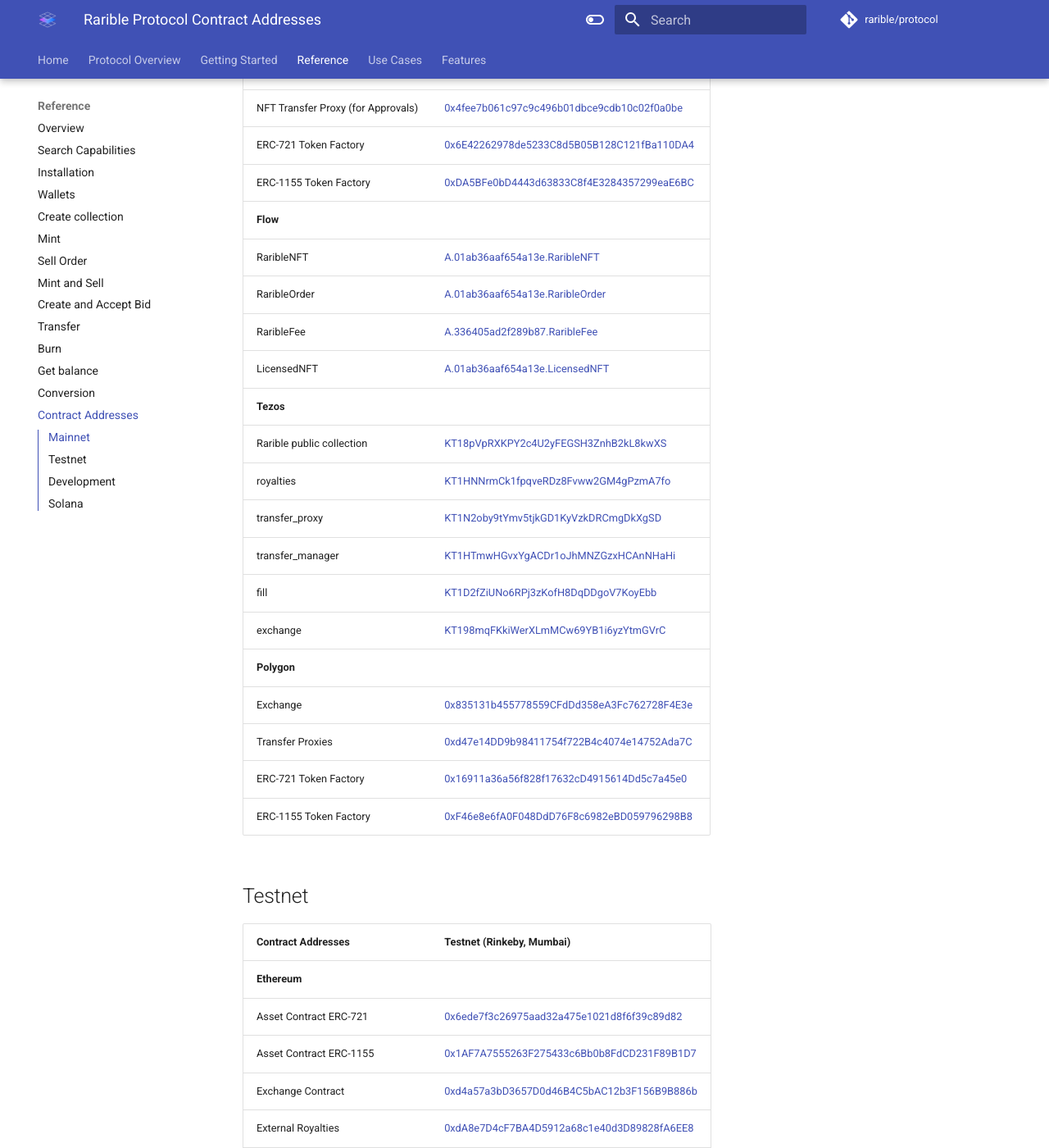
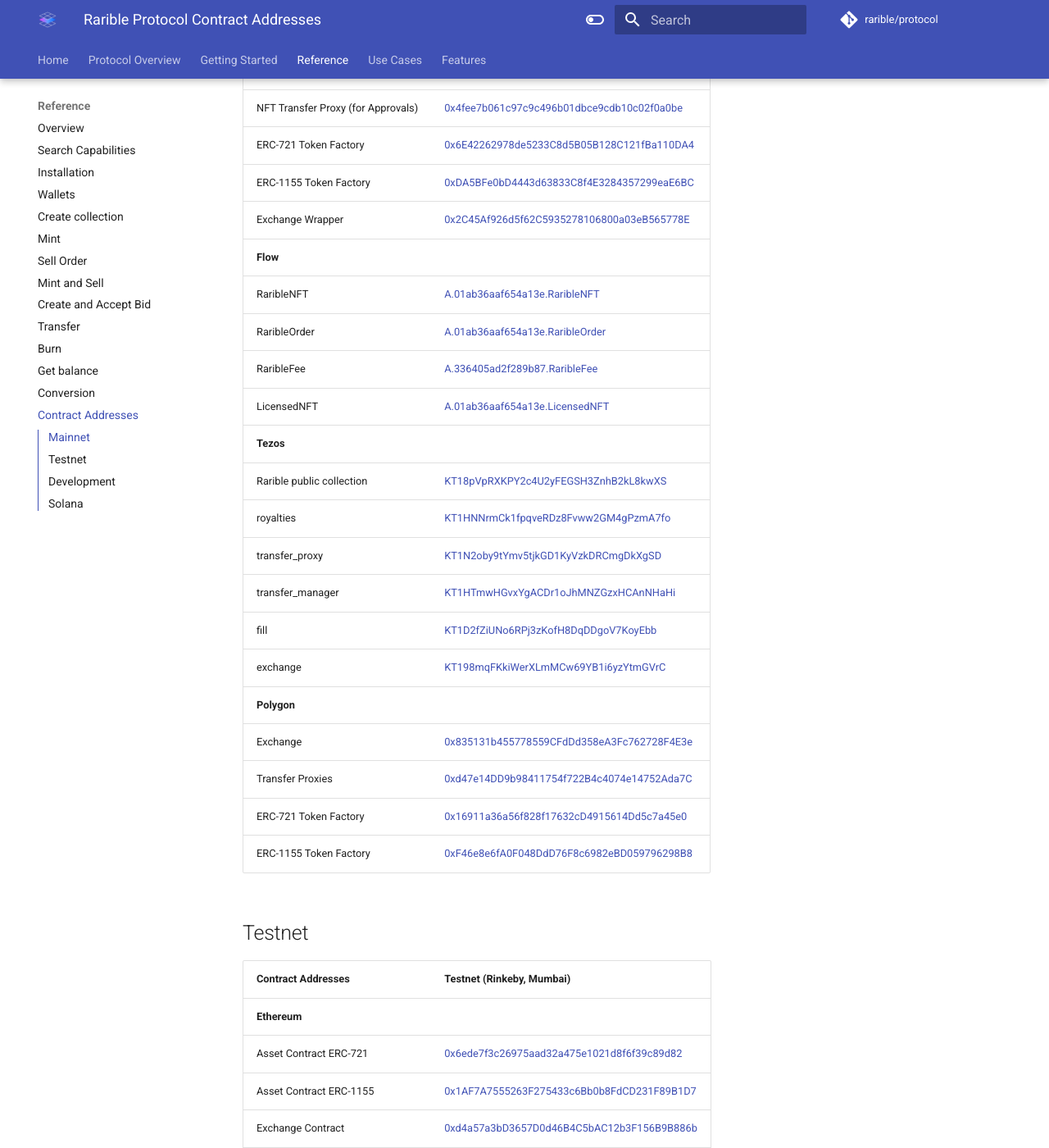
Before and after one commit to rarible/protocol, an MkDocs documentation site: the page built from docs/reference/contract-addresses.md, in a window 1280 px wide and 1400 px high, scrolled down 508 px. Shown: the whole window at 82% size. Built offline with MkDocs 1.6.1 and Material for MkDocs 9.7.7, drawn with Linux system fonts in a browser that asks for light colours; comment, search, counter and statistics services are not loaded; some of the changed text lies outside the part shown.

Commit message:
"type: docs"

```diff
--- a/docs/reference/contract-addresses.md
+++ b/docs/reference/contract-addresses.md
@@ -19,6 +19,7 @@
 | NFT Transfer Proxy (for Approvals) | [0x4fee7b061c97c9c496b01dbce9cdb10c02f0a0be](https://etherscan.io/address/0x4fee7b061c97c9c496b01dbce9cdb10c02f0a0be)    |
 | ERC-721 Token Factory              | [0x6E42262978de5233C8d5B05B128C121fBa110DA4](https://etherscan.io/address/0x6E42262978de5233C8d5B05B128C121fBa110DA4)    |
 | ERC-1155 Token Factory             | [0xDA5BFe0bD4443d63833C8f4E3284357299eaE6BC](https://etherscan.io/address/0xDA5BFe0bD4443d63833C8f4E3284357299eaE6BC)    |
+| Exchange Wrapper                   | [0x2C45Af926d5f62C5935278106800a03eB565778E](https://etherscan.io/address/0x2C45Af926d5f62C5935278106800a03eB565778E)                                                                           |
 | **Flow**                           |                                                                                                                          |
 | RaribleNFT                         | [A.01ab36aaf654a13e.RaribleNFT](https://flowscan.org/contract/A.01ab36aaf654a13e.RaribleNFT)                             |
 | RaribleOrder                       | [A.01ab36aaf654a13e.RaribleOrder](https://flowscan.org/contract/A.01ab36aaf654a13e.RaribleOrder)                         |
@@ -49,6 +50,7 @@
 | NFT Transfer Proxy (for Approvals) | [0x7d47126a2600E22eab9eD6CF0e515678727779A6](https://rinkeby.etherscan.io/address/0x7d47126a2600E22eab9eD6CF0e515678727779A6)   |
 | ERC-721 Token Factory              | [0x62e0BDC23435321adFf249d6f41e11AEee6486Cf](https://rinkeby.etherscan.io/address/0x62e0BDC23435321adFf249d6f41e11AEee6486Cf)   |
 | ERC-1155 Token Factory             | [0xB1Bcf905495AFf06e854904d7b2d6647ab00Cd1d](https://rinkeby.etherscan.io/address/0xB1Bcf905495AFf06e854904d7b2d6647ab00Cd1d)   |
+| Exchange Wrapper                   | [0xBa1a8691Ac46b9F622765cdD18AC54aF745bb87C](https://rinkeby.etherscan.io/address/0xBa1a8691Ac46b9F622765cdD18AC54aF745bb87C)                                                                                       |
 | **Flow**                           |                                                                                                                                 |
 | RaribleNFT                         | [A.ebf4ae01d1284af8.RaribleNFT](https://testnet.flowscan.org/contract/A.ebf4ae01d1284af8.RaribleNFT)                            |
 | RaribleOrder                       | [A.ebf4ae01d1284af8.RaribleOrder](https://testnet.flowscan.org/contract/A.ebf4ae01d1284af8.RaribleOrder)                        |
```
